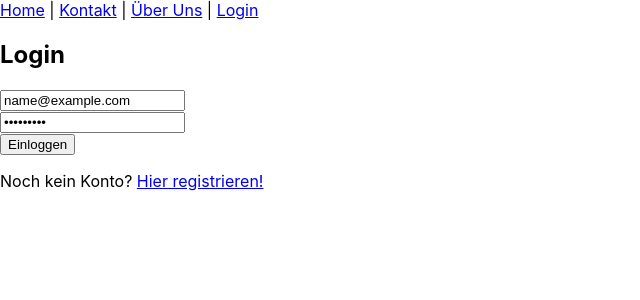
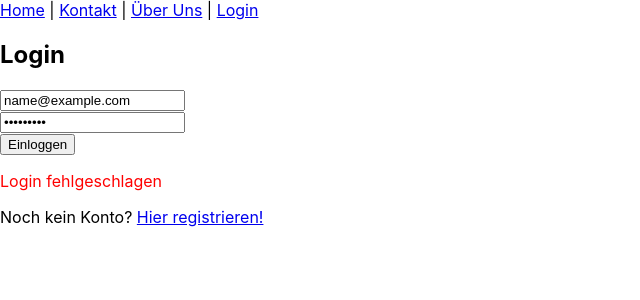
Before and after one commit to Reece-afk/healthifyme-webapp, a React (Create React App) app in the folder frontend/: page /login in a window 1280 px wide. Both pictures are taken after typing "name@example.com", "Sample123" into the empty fields and a click on the button "Einloggen". Shown: the top 300 px of the page, without its empty margins (0-640 px from the left). Built offline with nearby package versions, Linux system fonts and the light colour scheme; no server answers.

Commit message:
Display login error messages in UI for invalid credentials

```diff
--- a/frontend/src/pages/Login.jsx
+++ b/frontend/src/pages/Login.jsx
@@ -46,6 +46,7 @@ function Login() {
         <button type="submit" disabled={loading}>
           {loading ? "Bitte warten..." : "Einloggen"}
         </button>
+        {error && <p style={{ color: "red" }}>{error}</p>}
       </form>
       <p>
         Noch kein Konto? <a href="/register">Hier registrieren!</a>
```
